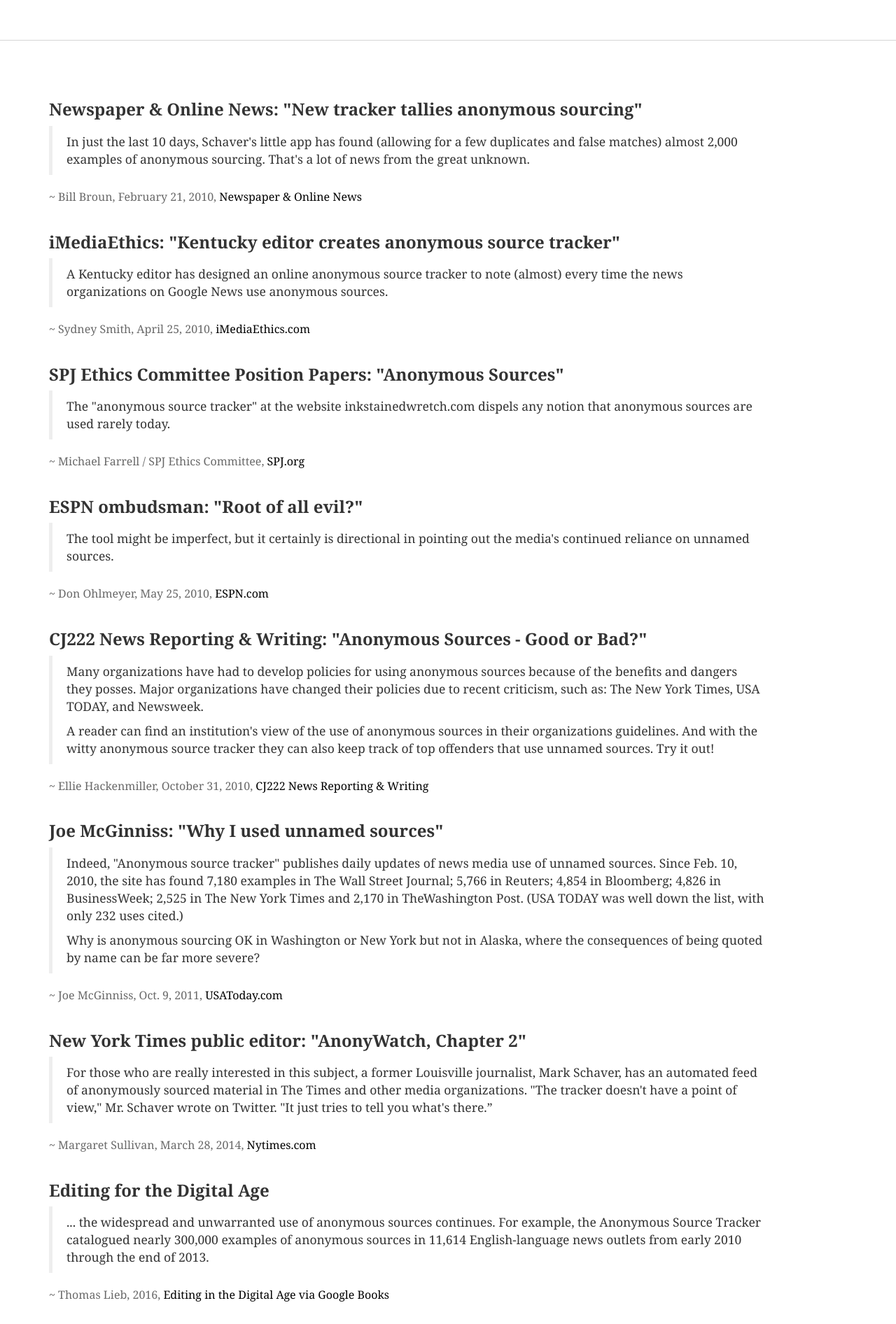
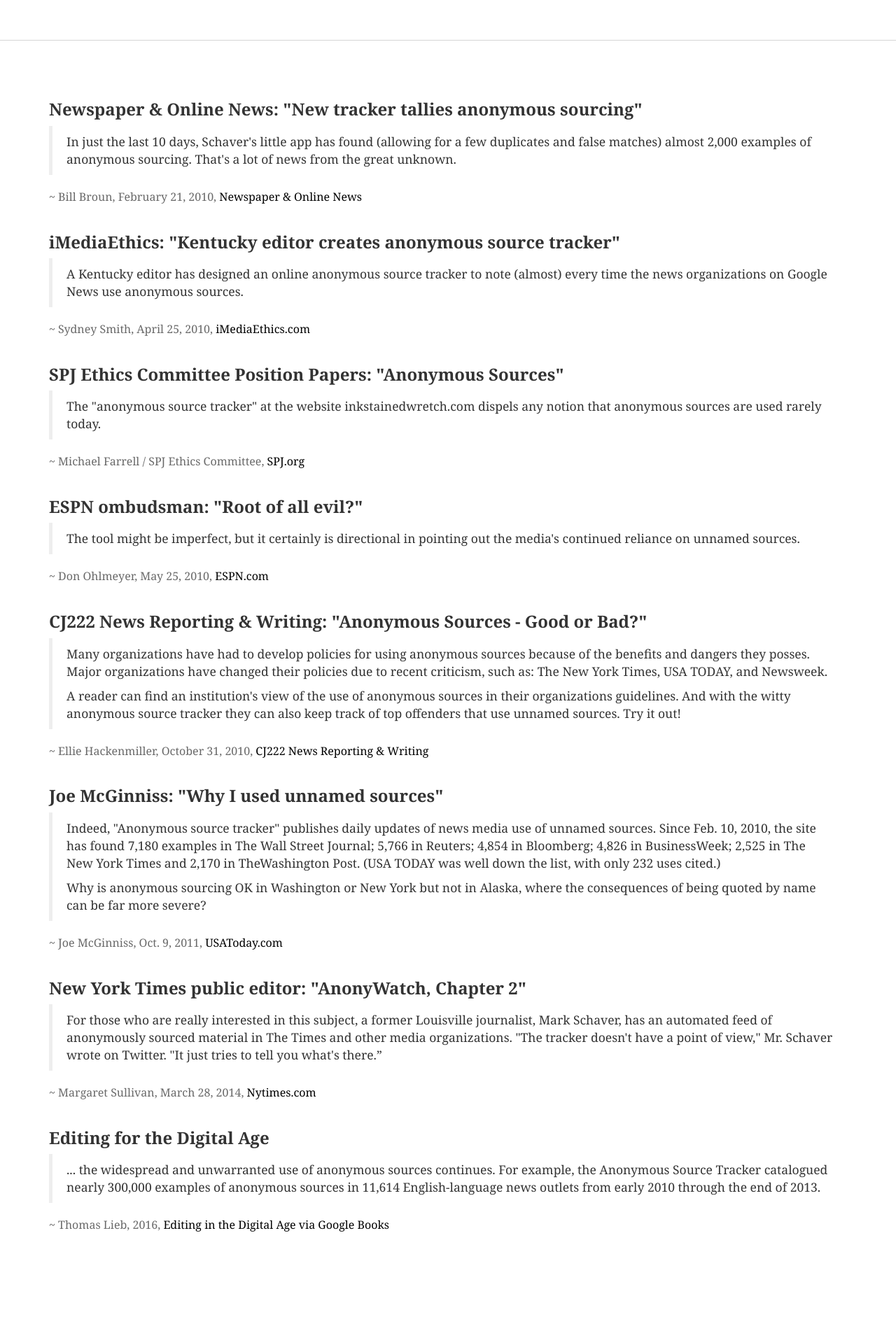
Before and after one commit to sid21g/anonymous, a Flask app: page /mentions/ in a window 1280 px wide. Shown: the part 142-2034 px from the top of the page at 70% size. After the commit the page ends 1902 px from the top, so only its background shows below. Run offline with Flask 2, Linux system fonts and the light colour scheme; parts of the project's set-up code (start-up, migrations or seed data) failed here and were passed over; some libraries are stand-ins or nearby versions.

Commit message:
Link, layout fixes.

```diff
--- a/templates/layout.html
+++ b/templates/layout.html
@@ -42,7 +42,7 @@
                 <h3>About this:</h3>
                 <ul>
                 <li>Learn more about the tracker and check out the code to see how it works <span style="text-decoration: underline;"><a href="https://github.com/markschaver/anonymous">on Github</a></span>.</li>
-                <li>Read <span style="text-decoration: underline;"><a href="/mentions">what's been said about it</a></span> elsewhere .</li>
+                <li>Read <span style="text-decoration: underline;"><a href="/anonymous/mentions">what's been said about it</a></span> elsewhere .</li>
                 </ul>
                 <br>
                 <br>
--- a/templates/mentions.html
+++ b/templates/mentions.html
@@ -17,7 +17,7 @@
     <div class="container">
         <div class="row">
 
-            <div class="col-sm-11">
+            <div class="col-sm-12">
 
             <h3>Newspaper &amp; Online News: "New tracker tallies anonymous sourcing"</h3>
 
```
